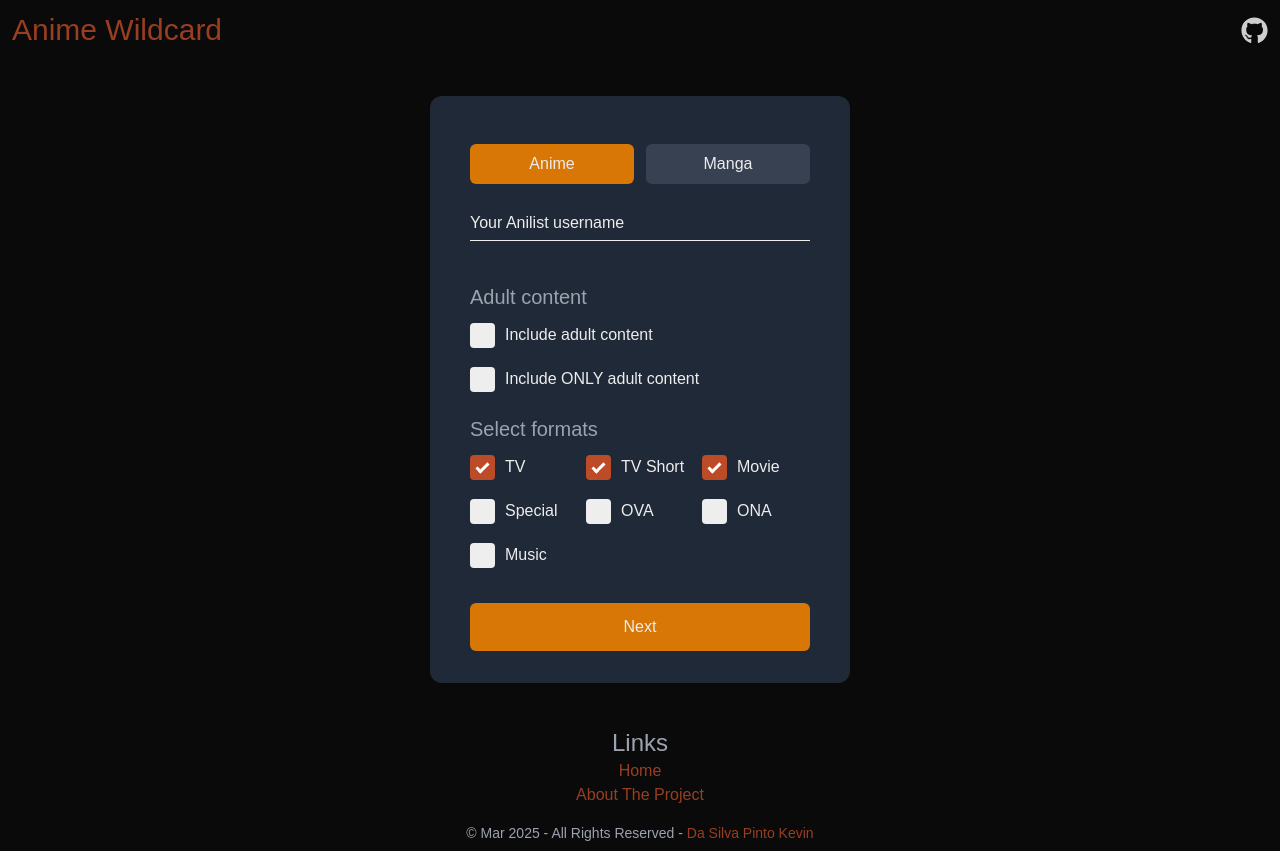
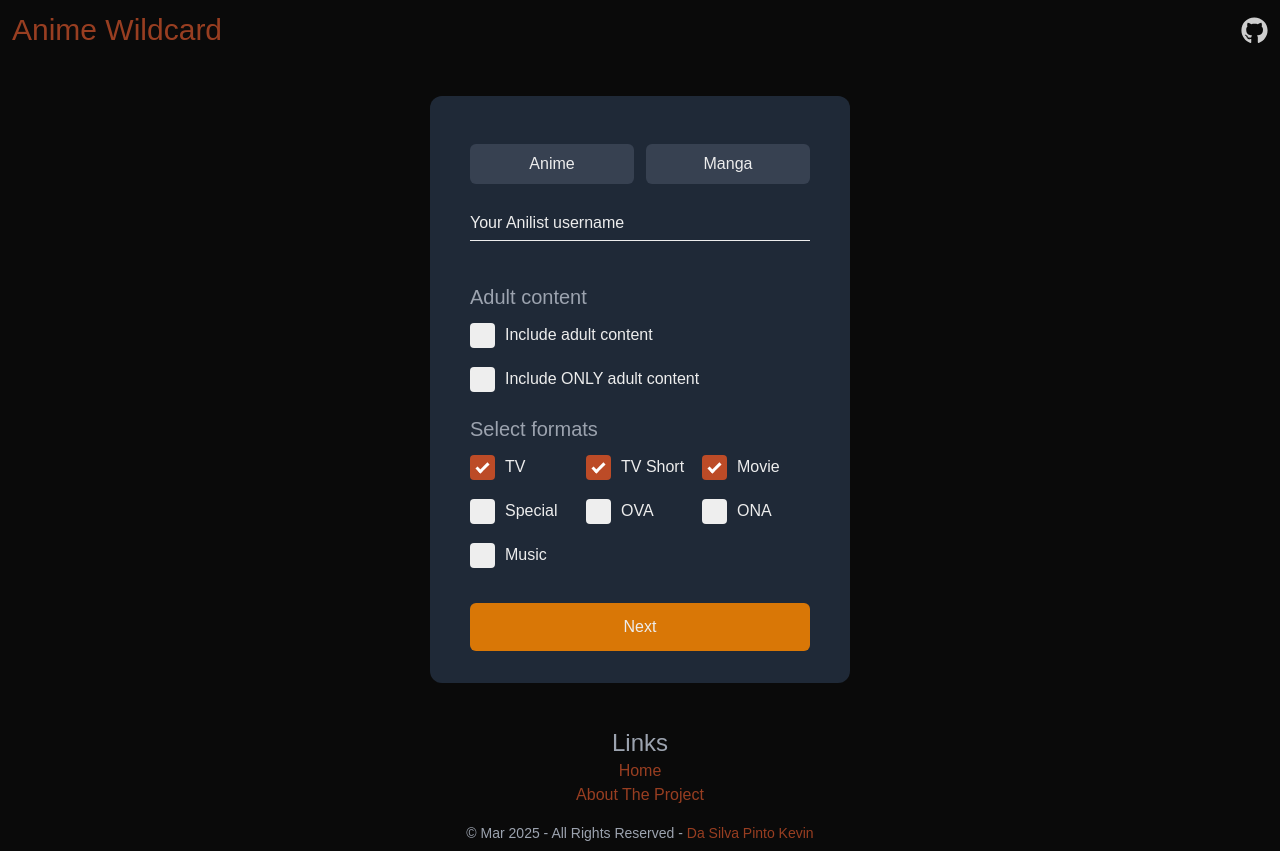
Before and after one commit to NamelessProj/Anime-Wildcard-Next, a Next.js app: page / in a window 1280 px wide. Built offline with nearby package versions, Linux system fonts and the light colour scheme.

Commit message:
Updating the way we handle the switch of category

```diff
--- a/src/app/page.js
+++ b/src/app/page.js
@@ -12,7 +12,7 @@ const client = createApolloClient();
 
 export default function Home() {
     const [username, setUsername] = React.useState('');
-    const [indexSelected, setIndexSelected] = React.useState(0); // 0 for anime, 1 for manga
+    const [indexSelected, setIndexSelected] = React.useState('ANIME');
     const [getAdultContent, setGetAdultContent] = React.useState(false);
     const [getOnlyAdultContent, setGetOnlyAdultContent] = React.useState(false);
     const [finalResult, setFinalResult] = React.useState([]);
```
